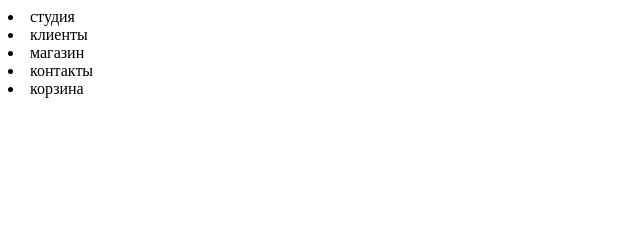
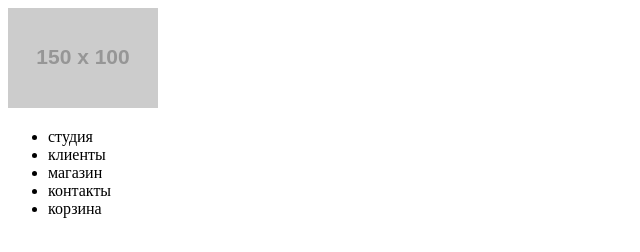
Before and after one commit to EkaterinaMubarak/1179467-nerds-26, a plain HTML site: page index.html in a window 1280 px wide. Shown: the whole page, without its empty margins (0-640 px from the left). Drawn offline with Linux system fonts and the light colour scheme; placeholder pictures from the web are drawn by us.

Commit message:
Update index.html

```diff
--- a/index.html
+++ b/index.html
@@ -6,8 +6,9 @@
   </head>
   <body>
     <header>
+      <img src="https://via.placeholder.com/150x100" alt=">
         <nav>
-        <ui>
+          <ul>
             <li>студия</li>
             <li>клиенты</li>
             <li>магазин</li>
```
Lines whose indentation alone changed are shown as unchanged.
